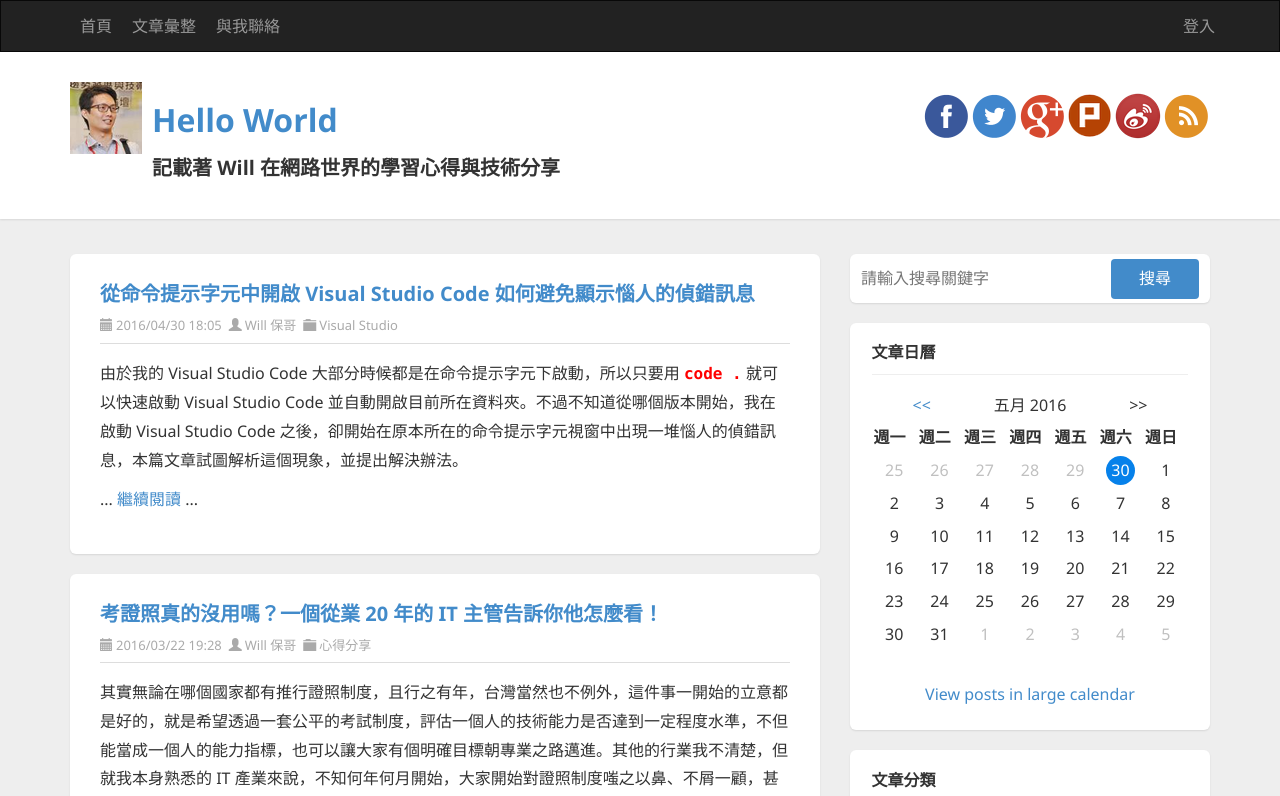
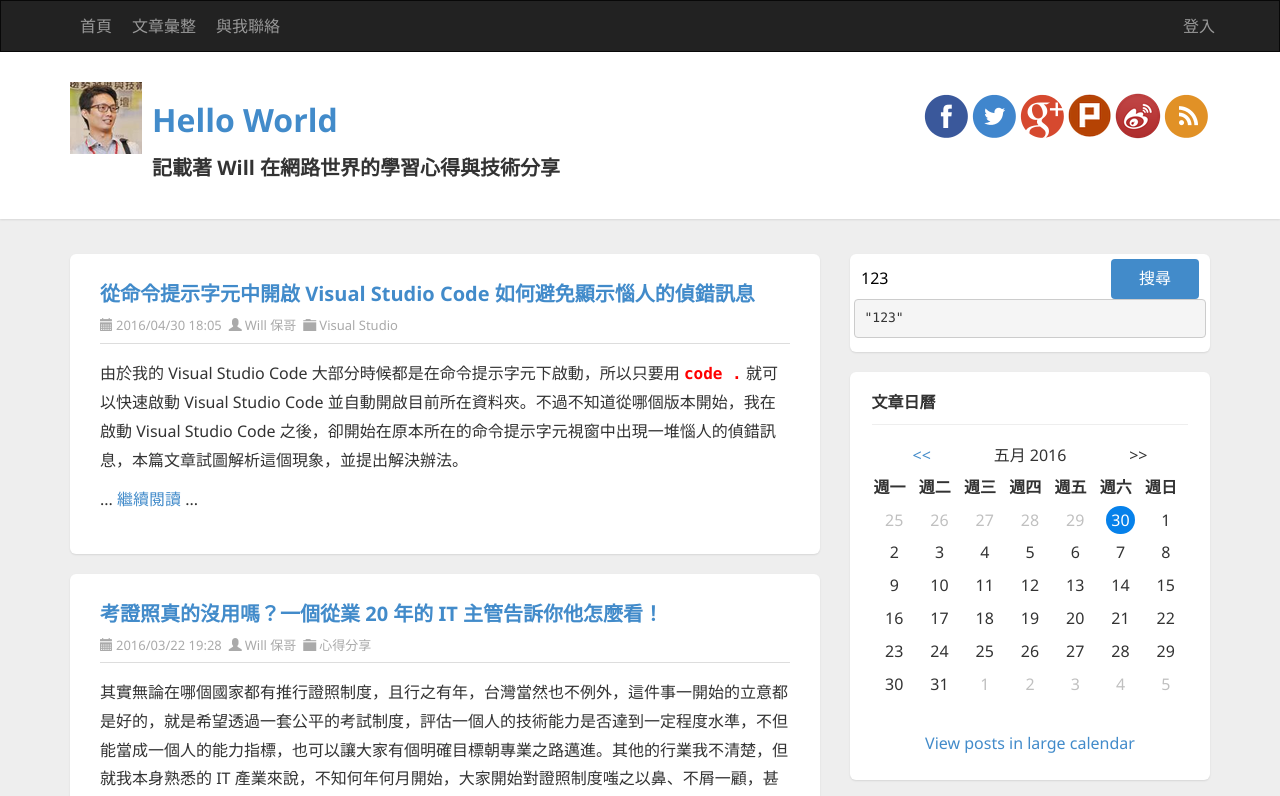
Before and after one commit to coolrare/ng-cathay-211214, an Angular app: page / in a window 1280 px wide. Shown: the top 796 px of the page. Built offline with nearby package versions, Linux system fonts and the light colour scheme.

Commit message:
示範雙向繫結與匯入 FormsModule

```diff
--- a/src/app/app.component.html
+++ b/src/app/app.component.html
@@ -93,8 +93,11 @@
         <div class="widget search">
           <div class="widget-content">
             <div id="searchbox">
-              <input type="text" placeholder="請輸入搜尋關鍵字" accesskey="s">
+              <input type="text" placeholder="請輸入搜尋關鍵字" accesskey="s"
+                [(ngModel)]="keyword"
+                >
               <input type="button" value="搜尋" id="searchbutton">
+              <pre>{{ keyword | json }}</pre>
             </div>
           </div>
         </div>
--- a/src/app/app.component.ts
+++ b/src/app/app.component.ts
@@ -7,4 +7,5 @@
 })
 export class AppComponent {
   title = 'ng-cathay-211214';
+  keyword = '123'
 }
--- a/src/app/app.module.ts
+++ b/src/app/app.module.ts
@@ -1,5 +1,6 @@
 import { NgModule } from '@angular/core';
 import { BrowserModule } from '@angular/platform-browser';
+import { FormsModule } from '@angular/forms';
 
 import { AppRoutingModule } from './app-routing.module';
 import { AppComponent } from './app.component';
@@ -14,7 +15,8 @@
   ],
   imports: [
     BrowserModule,
-    AppRoutingModule
+    AppRoutingModule,
+    FormsModule
   ],
   providers: [],
   bootstrap: [AppComponent]
```
